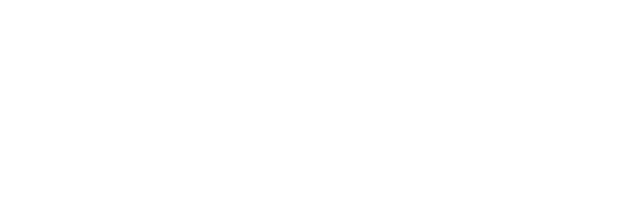
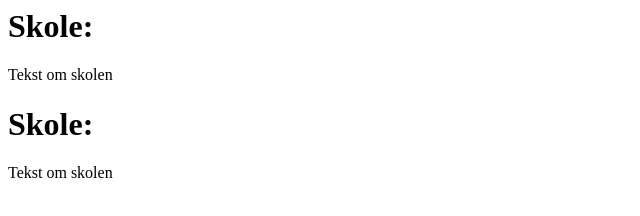
Before and after one commit to vanessariley13-ai/Oblig2, a plain HTML site: page index.html in a window 1280 px wide. Shown: the whole page, without its empty margins (0-640 px from the left). Drawn offline with Linux system fonts and the light colour scheme.

Commit message:
lagt på h1 skole

```diff
--- a/index.html
+++ b/index.html
@@ -7,6 +7,11 @@
     <title>Skole</title>
     <main></main>
   </body>
+  <h1>Skole:</h1>
+  <p>Tekst om skolen</p>
+
+  <h1>Skole:</h1>
+  <p>Tekst om skolen</p>
 
   <footer></footer>
 </html>
```
